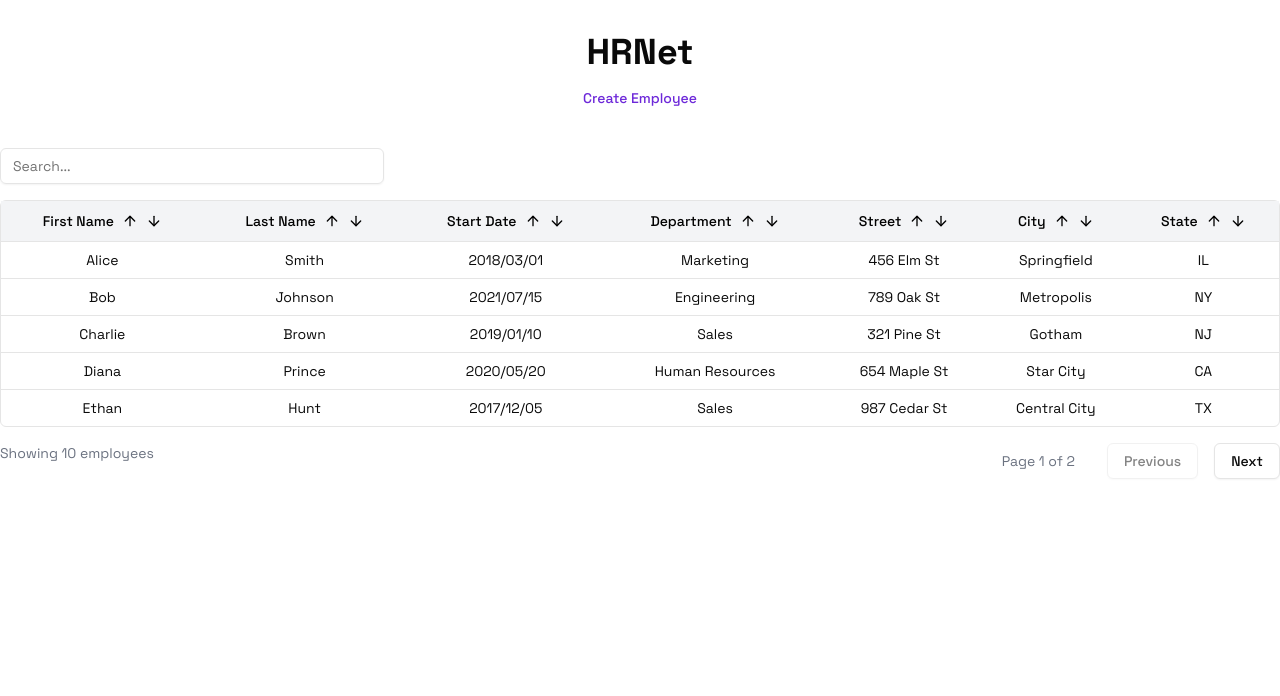
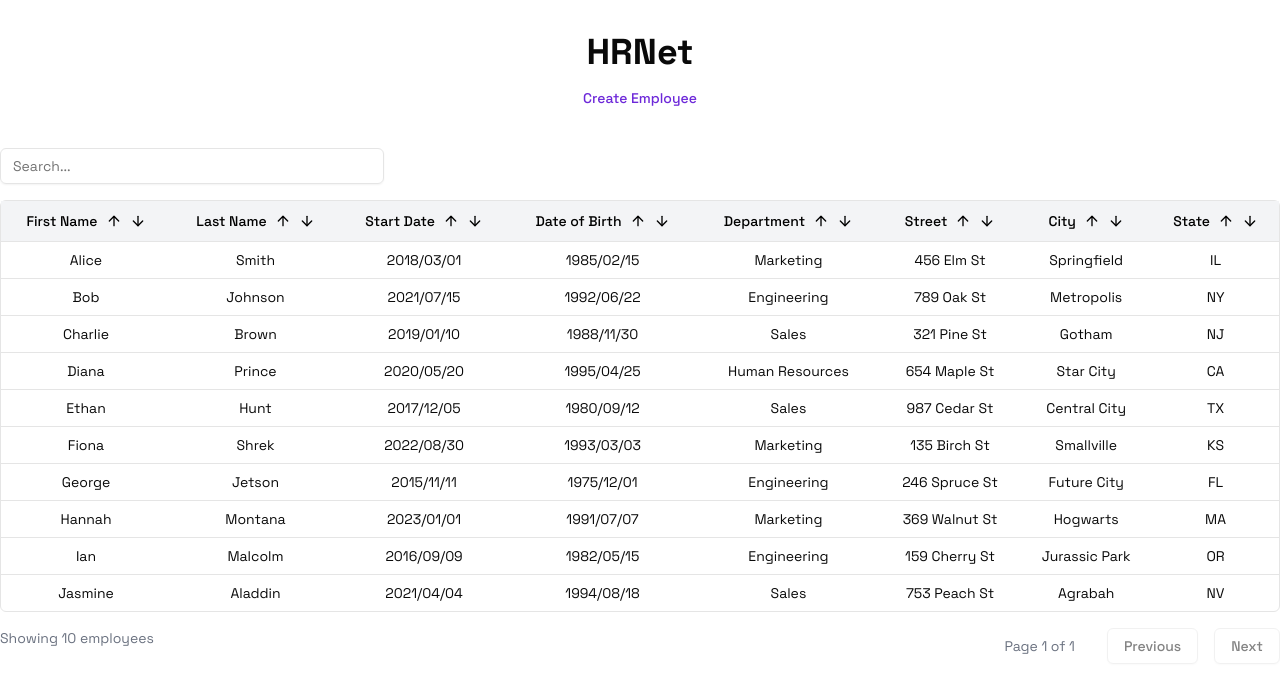
Before and after one commit to RemKiovo/hrnet, a Next.js app: page /employee-list in a window 1280 px wide. Shown: the top 696 px of the page. Built offline with nearby package versions, Linux system fonts and the light colour scheme.

Commit message:
- Added "date of birth" as a column inside the table.

```diff
--- a/src/app/employee-list/components/columns.tsx
+++ b/src/app/employee-list/components/columns.tsx
@@ -60,6 +60,29 @@ export const columns: ColumnDef<Employee>[] = [
           onClick={() => column.toggleSorting(column.getIsSorted() === 'asc')}
         >
           Start Date
+          <ArrowUp
+            className={`ml-2 h-4 w-4 ${
+              column.getIsSorted() === 'asc' ? 'text-blue-600' : 'text-black'
+            }`}
+          />
+          <ArrowDown
+            className={`ml-2 h-4 w-4 ${
+              column.getIsSorted() === 'desc' ? 'text-blue-600' : 'text-black'
+            }`}
+          />
+        </button>
+      </div>
+    ),
+  },
+  {
+    accessorKey: 'dateOfBirth',
+    header: ({ column }) => (
+      <div className='flex justify-center'>
+        <button
+          className='flex items-center text-sm font-medium text-black'
+          onClick={() => column.toggleSorting(column.getIsSorted() === 'asc')}
+        >
+          Date of Birth
           <ArrowUp
             className={`ml-2 h-4 w-4 ${
               column.getIsSorted() === 'asc' ? 'text-blue-600' : 'text-black'
--- a/src/app/employee-list/components/data-table.tsx
+++ b/src/app/employee-list/components/data-table.tsx
@@ -54,7 +54,7 @@ export const DataTable = <TData, TValue>({
     },
     initialState: {
       pagination: {
-        pageSize: 5,
+        pageSize: 10,
       },
     },
   })
```
